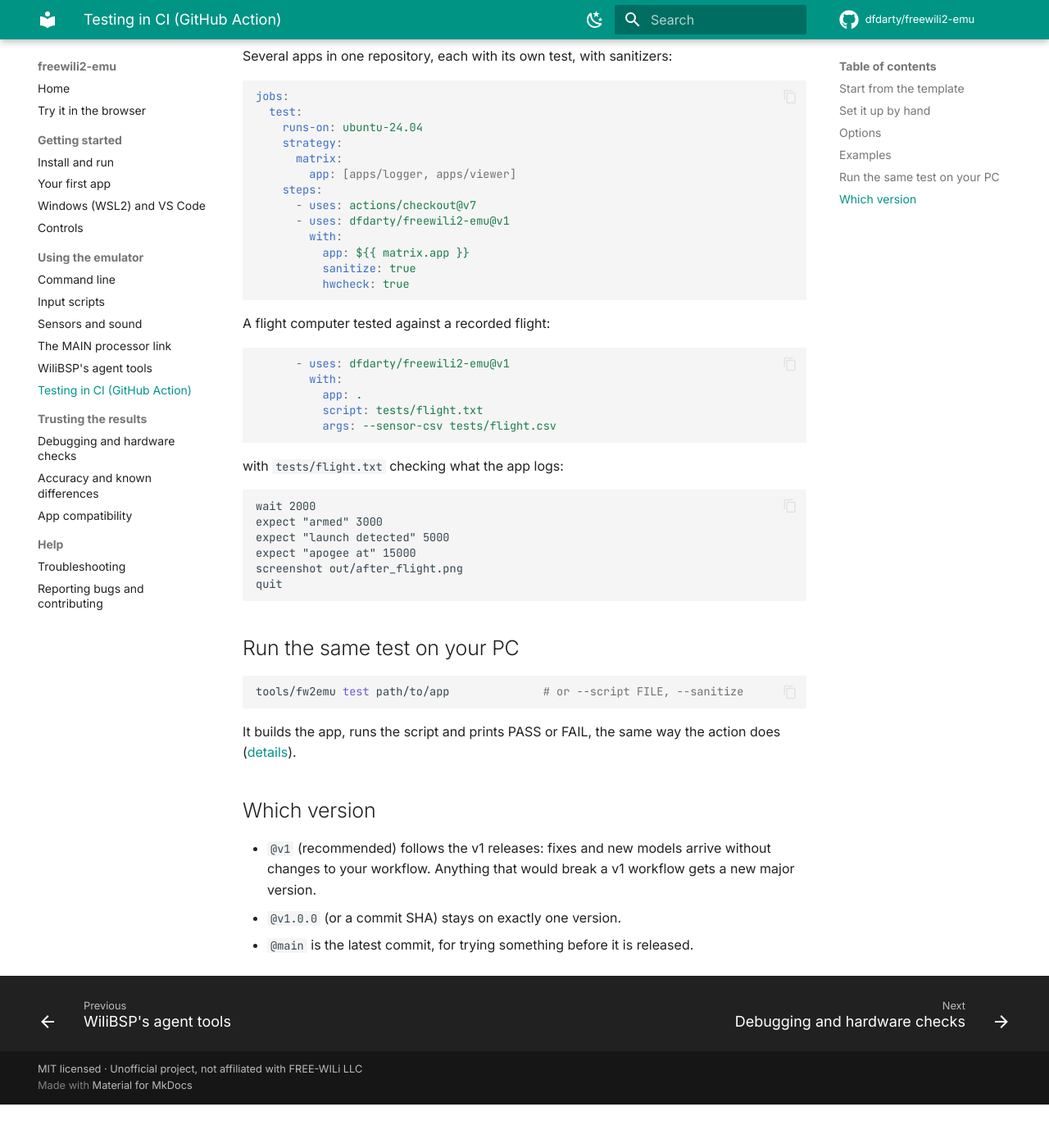
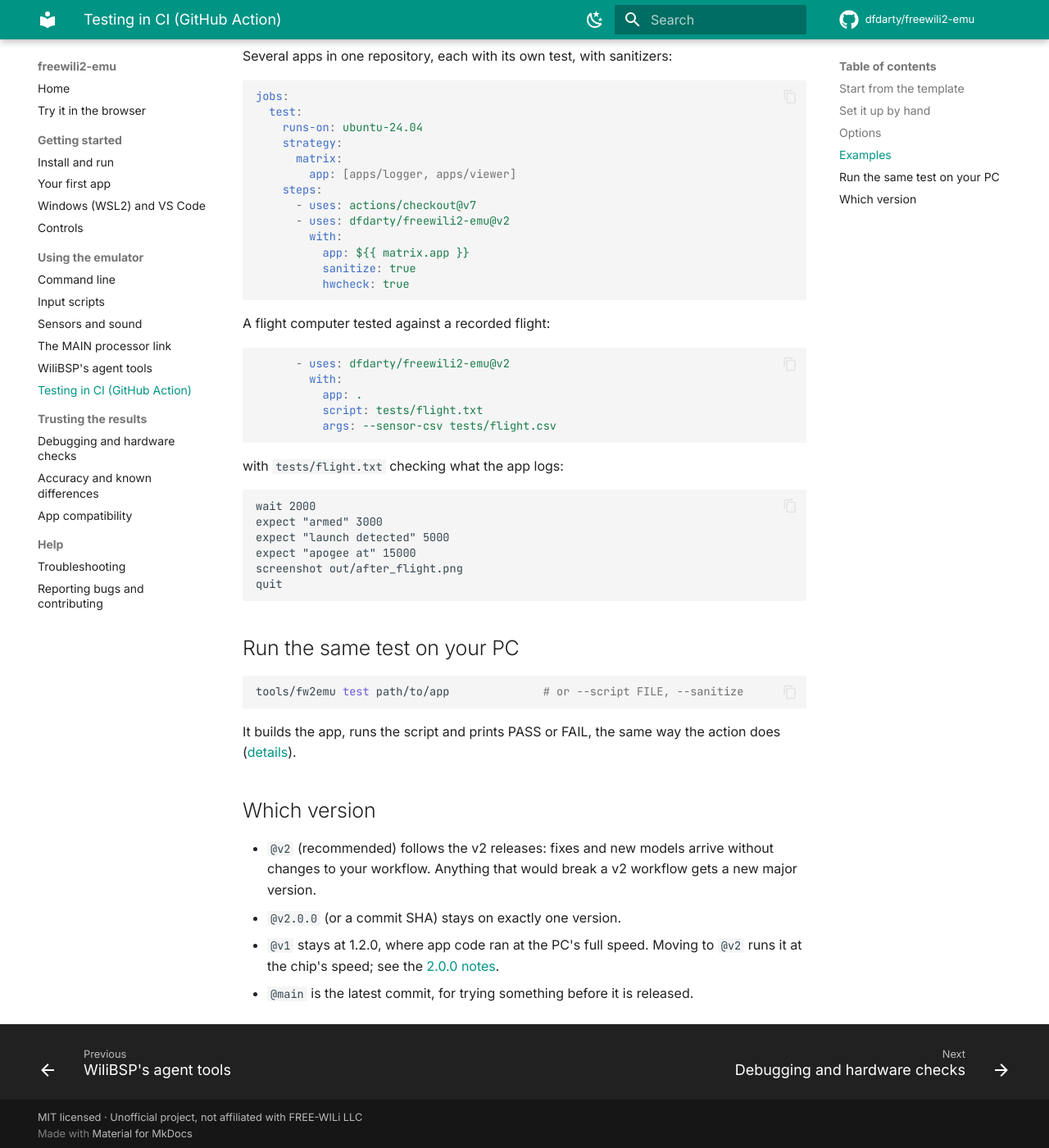
Before and after one commit to dfdarty/freewili2-emu, an MkDocs documentation site: the page built from docs/ci.md, in a window 1280 px wide and 1400 px high, scrolled down 1843 px. Shown: the whole window at 82% size. Built offline with MkDocs 1.6.1 and Material for MkDocs 9.7.7, drawn with Linux system fonts in a browser that asks for light colours; comment, search, counter and statistics services are not loaded; before the commit the page ends 3190 px from its top, so only the background shows below that; some of the changed text lies outside the part shown.

Commit message:
2.0.0: app code at the chip's speed; the action moves to @v2
Running app code at the RP2350's speed changes test timing, which the
changelog's policy treats as breaking: 2.0.0, followed by @v2. @v1 stays
at 1.2.0. README, docs, the Compose example and the app template now use
v2; the changelog says how to upgrade.

Co-Authored-By: Claude Opus 5.5 <noreply@anthropic.com>
Claude-Session: https://claude.ai/code/session_011trzLwWpaPA8Ye3xXw5xUM

````diff
--- a/docs/ci.md
+++ b/docs/ci.md
@@ -29,7 +29,7 @@ jobs:
     runs-on: ubuntu-24.04
     steps:
       - uses: actions/checkout@v7
-      - uses: dfdarty/freewili2-emu@v1
+      - uses: dfdarty/freewili2-emu@v2
         with:
           app: .                 # the folder with CMakeLists.txt
 ```
@@ -76,7 +76,7 @@ jobs:
         app: [apps/logger, apps/viewer]
     steps:
       - uses: actions/checkout@v7
-      - uses: dfdarty/freewili2-emu@v1
+      - uses: dfdarty/freewili2-emu@v2
         with:
           app: ${{ matrix.app }}
           sanitize: true
@@ -86,7 +86,7 @@ jobs:
 A flight computer tested against a recorded flight:
 
 ```yaml
-      - uses: dfdarty/freewili2-emu@v1
+      - uses: dfdarty/freewili2-emu@v2
         with:
           app: .
           script: tests/flight.txt
@@ -115,8 +115,11 @@ the action does ([details](cli.md#fw2emu-test-build-one-app-run-its-test-and-che
 
 ## Which version
 
-- `@v1` (recommended) follows the v1 releases: fixes and new models arrive
-  without changes to your workflow. Anything that would break a v1 workflow
+- `@v2` (recommended) follows the v2 releases: fixes and new models arrive
+  without changes to your workflow. Anything that would break a v2 workflow
   gets a new major version.
-- `@v1.0.0` (or a commit SHA) stays on exactly one version.
+- `@v2.0.0` (or a commit SHA) stays on exactly one version.
+- `@v1` stays at 1.2.0, where app code ran at the PC's full speed. Moving to
+  `@v2` runs it at the chip's speed; see the
+  [2.0.0 notes](https://github.com/dfdarty/freewili2-emu/blob/main/CHANGELOG.md#200--2026-09-28).
 - `@main` is the latest commit, for trying something before it is released.
````
Also changed, not shown: CHANGELOG.md (+14 -3 lines), README.md (+1 -1 lines), docs/getting-started.md (+1 -1 lines), 1 other file.
